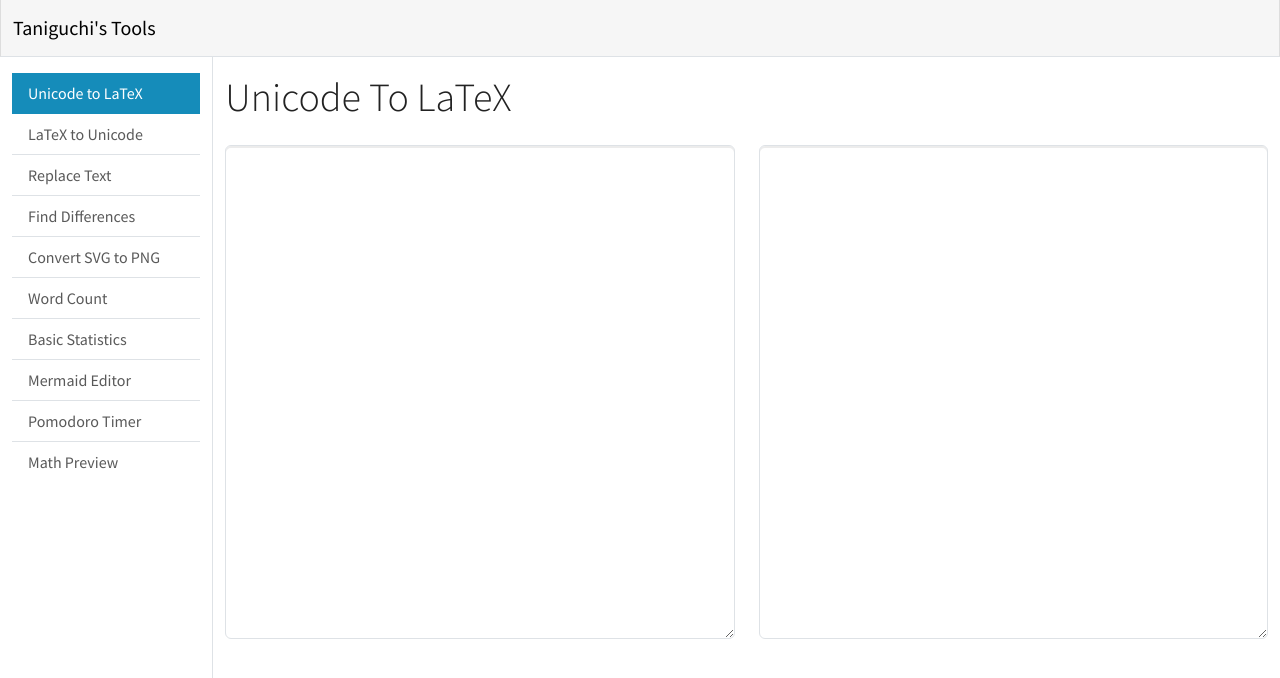
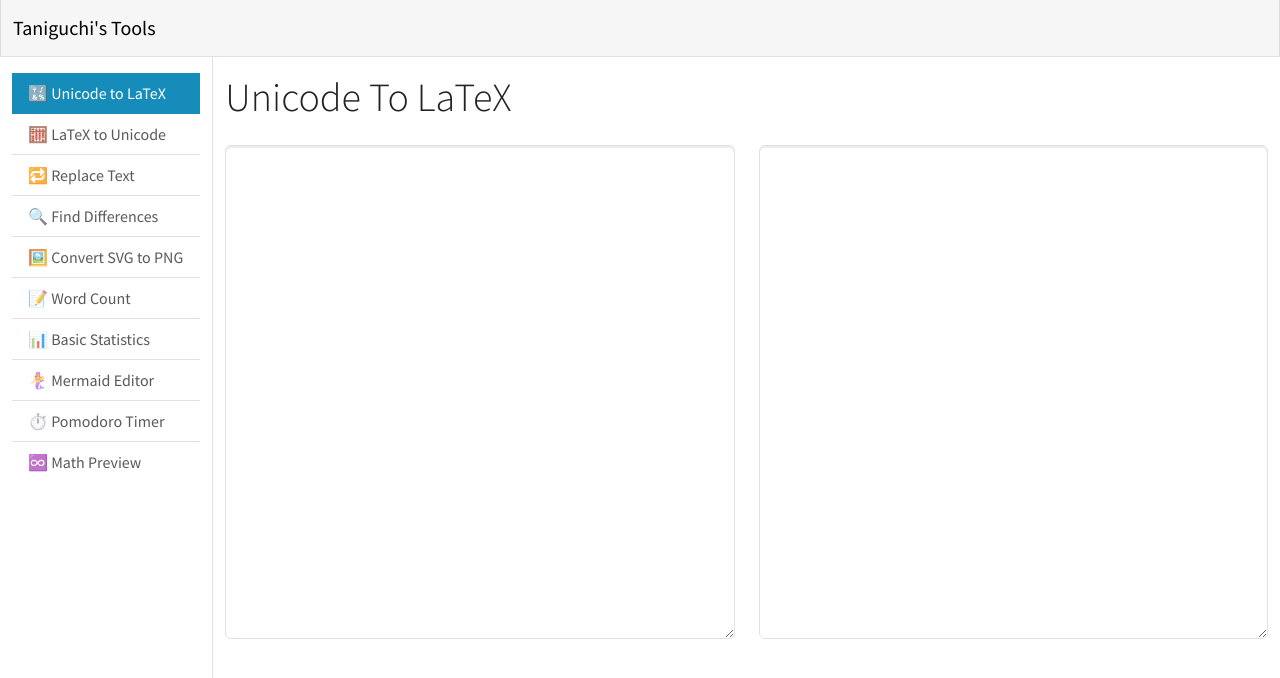
Before and after one commit to tani/tools, a Vue app: page /unicode-to-latex in a window 1280 px wide. Shown: the top 678 px of the page. Built offline with nearby package versions, Linux system fonts and the light colour scheme.

Commit message:
feat: add emojis to navigation links

```diff
--- a/src/App.vue
+++ b/src/App.vue
@@ -29,70 +29,70 @@
                   active-class="active"
                   to="/unicode-to-latex"
                 >
-                  Unicode to LaTeX
+                  🔣 Unicode to LaTeX
                 </RouterLink>
                 <RouterLink
                   class="list-group-item list-group-item-action"
                   active-class="active"
                   to="/latex-to-unicode"
                 >
-                  LaTeX to Unicode
+                  🧮 LaTeX to Unicode
                 </RouterLink>
                 <RouterLink
                   class="list-group-item list-group-item-action"
                   active-class="active"
                   to="/replace-text"
                 >
-                  Replace Text
+                  🔁 Replace Text
                 </RouterLink>
                 <RouterLink
                   class="list-group-item list-group-item-action"
                   active-class="active"
                   to="/find-differences"
                 >
-                  Find Differences
+                  🔍 Find Differences
                 </RouterLink>
                 <RouterLink
                   class="list-group-item list-group-item-action"
                   active-class="active"
                   to="/svg-to-png"
                 >
-                  Convert SVG to PNG
+                  🖼️ Convert SVG to PNG
                 </RouterLink>
                 <RouterLink
                   class="list-group-item list-group-item-action"
                   active-class="active"
                   to="/word-count"
                 >
-                  Word Count
+                  📝 Word Count
                 </RouterLink>
                 <RouterLink
                   class="list-group-item list-group-item-action"
                   active-class="active"
                   to="/basic-statistics"
                 >
-                  Basic Statistics
+                  📊 Basic Statistics
                 </RouterLink>
                 <RouterLink
                   class="list-group-item list-group-item-action"
                   active-class="active"
                   to="/mermaid-editor"
                 >
-                  Mermaid Editor
+                  🧜‍♀️ Mermaid Editor
                 </RouterLink>
                 <RouterLink
                   class="list-group-item list-group-item-action"
                   active-class="active"
                   to="/pomodoro-timer"
                 >
-                  Pomodoro Timer
+                  ⏱️ Pomodoro Timer
                 </RouterLink>
                 <RouterLink
                   class="list-group-item list-group-item-action"
                   active-class="active"
                   to="/math-preview"
                 >
-                  Math Preview
+                  ♾️ Math Preview
                 </RouterLink>
               </div>
             </div>
```
